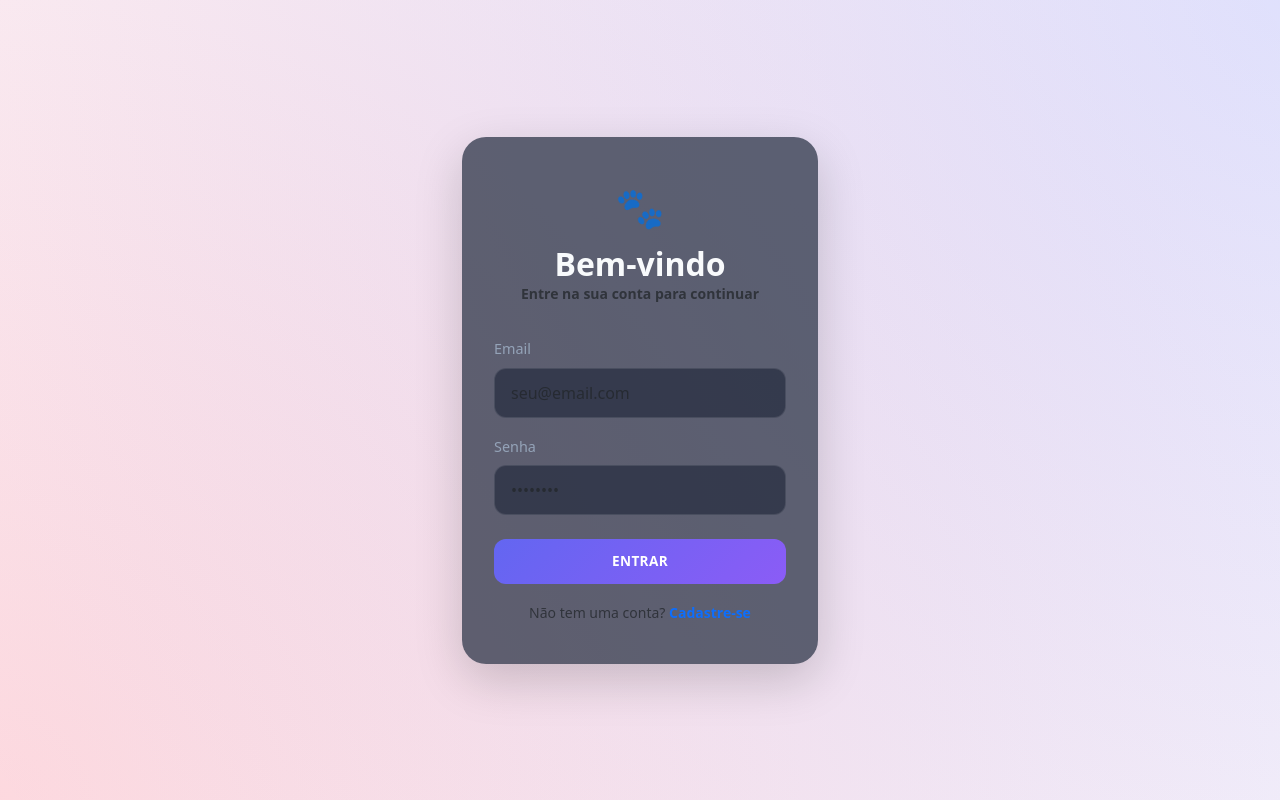
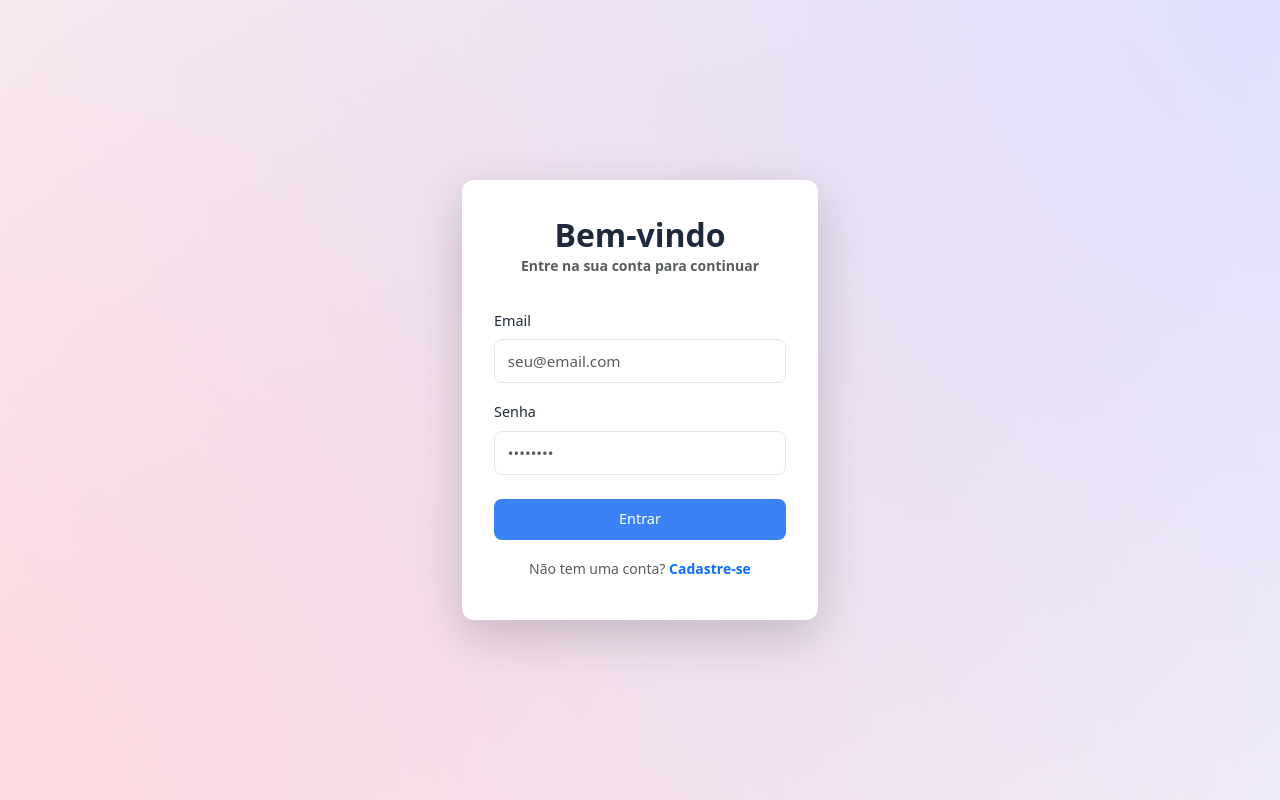
Before and after one commit to jeandouglasjr/manutencao_front, a React (Vite) app: page /login in a window 1280 px wide. Built offline with nearby package versions, Linux system fonts and the light colour scheme.

Commit message:
fix: delete icons

```diff
--- a/src/index.css
+++ b/src/index.css
@@ -1,211 +1,152 @@
-@import url('https://fonts.googleapis.com/css2?family=Outfit:wght@300;400;500;600;700&display=swap');
+@import url('https://fonts.googleapis.com/css2?family=Inter:wght@300;400;500;600;700&display=swap');
 
 :root {
-  --primary: #6366f1;
-  --primary-hover: #4f46e5;
-  --secondary: #f43f5e;
-  --accent: #8b5cf6;
-  --background: #0f172a;
-  --surface: rgba(30, 41, 59, 0.7);
-  --text: #f8fafc;
-  --text-muted: #94a3b8;
-  --border: rgba(255, 255, 255, 0.1);
-  --glass-bg: rgba(255, 255, 255, 0.05);
-  --glass-border: rgba(255, 255, 255, 0.1);
+  /* Modern Soft Professional Palette */
+  --primary: #3b82f6; /* Soft Blue */
+  --primary-hover: #2563eb;
+  --secondary: #64748b; /* Soft Slate */
+  --background: #f1f5f9; /* Soft Grey Background */
+  --surface: #ffffff;
+  --text-main: #1e293b; /* Deep Slate for text */
+  --text-muted: #64748b;
+  --border: #e2e8f0;
+  --success: #10b981;
+  --warning: #f59e0b;
+  --danger: #ef4444;
 
-  font-family: 'Outfit', system-ui, sans-serif;
-  color: var(--text);
+  font-family: 'Inter', system-ui, sans-serif;
+  color: var(--text-main);
   background-color: var(--background);
-  background-image:
-    radial-gradient(at 0% 0%, rgba(99, 102, 241, 0.15) 0px, transparent 50%),
-    radial-gradient(at 100% 100%, rgba(244, 63, 94, 0.15) 0px, transparent 50%);
-  background-attachment: fixed;
 }
 
 body {
   margin: 0;
   min-height: 100vh;
   -webkit-font-smoothing: antialiased;
+  background-attachment: fixed;
 }
 
-/* Glassmorphism Cards */
+/* Modern Minimalist Cards */
 .card {
   background: var(--surface) !important;
-  backdrop-filter: blur(12px);
-  -webkit-backdrop-filter: blur(12px);
   border: 1px solid var(--border) !important;
-  border-radius: 1.5rem !important;
-  color: var(--text) !important;
-  transition: transform 0.3s ease, box-shadow 0.3s ease;
-  overflow: hidden;
-}
-
-.card:hover {
-  transform: translateY(-5px);
-  box-shadow: 0 20px 25px -5px rgba(0, 0, 0, 0.3), 0 10px 10px -5px rgba(0, 0, 0, 0.04);
+  border-radius: 12px !important;
+  box-shadow: 0 1px 3px 0 rgba(0, 0, 0, 0.1), 0 1px 2px 0 rgba(0, 0, 0, 0.06) !important;
+  transition: all 0.2s ease;
 }
 
 .card-header {
-  background: rgba(255, 255, 255, 0.05) !important;
+  background: transparent !important;
   border-bottom: 1px solid var(--border) !important;
+  padding: 1.25rem 1.5rem !important;
   font-weight: 600 !important;
-  padding: 1.5rem !important;
+  color: var(--text-main) !important;
 }
 
-/* Modern Inputs */
+/* Refined Form Controls */
 .form-control, .form-select {
-  background: rgba(15, 23, 42, 0.5) !important;
+  background: #ffffff !important;
   border: 1px solid var(--border) !important;
-  border-radius: 0.75rem !important;
-  color: var(--text) !important;
-  padding: 0.75rem 1rem !important;
+  border-radius: 8px !important;
+  color: var(--text-main) !important;
+  padding: 0.6rem 0.8rem !important;
+  font-size: 0.95rem !important;
+}
+
+.form-control:focus, .form-select:focus {
+  border-color: var(--primary) !important;
+  box-shadow: 0 0 0 3px rgba(59, 130, 246, 0.1) !important;
+}
+
+.form-label {
+  color: var(--text-main);
+  font-weight: 500;
+  font-size: 0.9rem;
+  margin-bottom: 0.4rem;
+}
+
+/* Clean Buttons */
+.btn {
+  border-radius: 8px !important;
+  font-weight: 500 !important;
+  font-size: 0.9rem !important;
+  padding: 0.6rem 1.2rem !important;
   transition: all 0.2s ease !important;
 }
 
-.form-control:focus, .form-select:focus {
-  background: rgba(15, 23, 42, 0.8) !important;
-  border-color: var(--primary) !important;
-  box-shadow: 0 0 0 4px rgba(99, 102, 241, 0.2) !important;
-}
-
-.form-label {
-  color: var(--text-muted);
-  font-weight: 500;
-  margin-bottom: 0.5rem;
-  font-size: 0.9rem;
-}
-
-/* Premium Buttons */
-.btn {
-  border-radius: 0.75rem !important;
-  padding: 0.75rem 1.5rem !important;
-  font-weight: 600 !important;
-  transition: all 0.3s cubic-bezier(0.4, 0, 0.2, 1) !important;
-  text-transform: uppercase;
-  letter-spacing: 0.025em;
-  font-size: 0.85rem !important;
-}
-
 .btn-primary {
-  background: linear-gradient(135deg, var(--primary), var(--accent)) !important;
+  background-color: var(--primary) !important;
   border: none !important;
 }
 
-.btn-primary:hover {
-  filter: brightness(1.1);
-  transform: scale(1.02);
-  box-shadow: 0 10px 15px -3px rgba(99, 102, 241, 0.4);
-}
-
 .btn-success {
-  background: linear-gradient(135deg, #10b981, #059669) !important;
+  background-color: var(--success) !important;
   border: none !important;
 }
 
-.btn-warning {
-  background: linear-gradient(135deg, #f59e0b, #d97706) !important;
-  border: none !important;
-  color: white !important;
+.btn-outline-secondary {
+  border-color: var(--border) !important;
+  color: var(--secondary) !important;
 }
 
-.btn-danger {
-  background: linear-gradient(135deg, #ef4444, #dc2626) !important;
-  border: none !important;
-}
-
-/* Navbar Upgrade */
+/* Navbar */
 .navbar {
-  background: rgba(15, 23, 42, 0.8) !important;
-  backdrop-filter: blur(10px);
+  background: #ffffff !important;
   border-bottom: 1px solid var(--border);
-  padding: 1rem 0 !important;
+  box-shadow: 0 1px 2px 0 rgba(0, 0, 0, 0.05);
 }
 
 .navbar-brand {
   font-weight: 700 !important;
-  font-size: 1.5rem !important;
-  background: linear-gradient(135deg, var(--primary), var(--accent));
-  -webkit-background-clip: text;
-  background-clip: text;
-  -webkit-text-fill-color: transparent;
+  color: var(--primary) !important;
 }
 
 .nav-link {
-  color: var(--text-muted) !important;
+  color: var(--secondary) !important;
   font-weight: 500 !important;
-  margin: 0 0.5rem;
-  transition: color 0.2s ease !important;
+  font-size: 0.95rem;
 }
 
 .nav-link:hover, .nav-link.active {
-  color: var(--text) !important;
+  color: var(--primary) !important;
 }
 
-/* Modern Tables */
+/* Professional Tables */
 .table {
-  color: var(--text) !important;
-  border-collapse: separate !important;
-  border-spacing: 0 0.5rem !important;
+  color: var(--text-main) !important;
+  margin-bottom: 0 !important;
 }
 
 .table thead th {
-  background: transparent !important;
-  border: none !important;
-  color: var(--text-muted) !important;
+  background-color: #f8fafc !important;
+  color: var(--secondary) !important;
   font-weight: 600 !important;
   text-transform: uppercase;
-  font-size: 0.75rem !important;
-  letter-spacing: 0.05em;
+  font-size: 0.8rem !important;
+  letter-spacing: 0.025em;
   padding: 1rem !important;
-}
-
-.table tbody tr {
-  background: var(--glass-bg) !important;
-  transition: all 0.2s ease;
-}
-
-.table tbody tr:hover {
-  background: rgba(255, 255, 255, 0.08) !important;
-  transform: scale(1.002);
+  border-bottom: 1px solid var(--border) !important;
 }
 
 .table td {
-  border: none !important;
-  padding: 1.25rem 1rem !important;
+  padding: 1rem !important;
+  border-color: var(--border) !important;
   vertical-align: middle !important;
 }
 
-.table td:first-child {
-  border-top-left-radius: 1rem !important;
-  border-bottom-left-radius: 1rem !important;
+/* Utility Animations */
+.animate-fade-in {
+  animation: fadeIn 0.4s ease-out forwards;
 }
 
-.table td:last-child {
-  border-top-right-radius: 1rem !important;
-  border-bottom-right-radius: 1rem !important;
+@keyframes fadeIn {
+  from { opacity: 0; transform: translateY(5px); }
+  to { opacity: 1; transform: translateY(0); }
 }
 
 /* Badges */
 .badge {
-  padding: 0.5em 0.8em !important;
-  border-radius: 0.5rem !important;
-  font-weight: 600 !important;
+  font-weight: 500 !important;
+  border-radius: 9999px !important;
+  padding: 0.4rem 0.8rem !important;
 }
-
-/* Animation Utilities */
-@keyframes fadeIn {
-  from { opacity: 0; transform: translateY(10px); }
-  to { opacity: 1; transform: translateY(0); }
-}
-
-.animate-fade-in {
-  animation: fadeIn 0.5s ease forwards;
-}
-
-/* Responsive Overrides */
-@media (max-width: 768px) {
-  .btn {
-    width: 100%;
-    margin-bottom: 0.5rem;
-  }
-}
--- a/src/pages/Animal.jsx
+++ b/src/pages/Animal.jsx
@@ -147,7 +147,7 @@ const Animal = () => {
       <Container className="my-5 animate-fade-in">
         <Row className="mb-4 align-items-center">
           <Col md={8}>
-            <h1 className="fw-bold mb-0">🐶 Catálogo de Animais</h1>
+            <h1 className="fw-bold mb-0">Catálogo de Animais</h1>
             <p className="text-muted">Acompanhe e gerencie os pets disponíveis para adoção.</p>
           </Col>
           <Col md={4} className="text-md-end">
--- a/src/pages/EditarAnimal.jsx
+++ b/src/pages/EditarAnimal.jsx
@@ -137,8 +137,8 @@ const EditarAnimal = () => {
       <Row className="justify-content-md-center">
         <Col md={10} lg={8}>
           <Card className="shadow-lg">
-            <Card.Header className="bg-warning text-dark">
-              <h2 className="mb-0">Editar Animal: **{animal.nome || "ID " + id}** 📝</h2>
+            <Card.Header className="bg-transparent border-0 pb-0">
+              <h2 className="fw-bold mb-0">Editar Animal: {animal.nome || "ID " + id}</h2>
             </Card.Header>
             <Card.Body>
               {status.error && <Alert variant="danger">{status.error}</Alert>}
--- a/src/pages/EditarHistorico_Adocao.jsx
+++ b/src/pages/EditarHistorico_Adocao.jsx
@@ -122,8 +122,8 @@ const EditarHistoricoAdocao = () => {
       <Row className="justify-content-md-center">
         <Col md={10} lg={8}>
           <Card className="shadow-lg">
-            <Card.Header className="bg-warning text-dark">
-              <h2 className="mb-0">Editar Histórico de Adoção 📝</h2>
+            <Card.Header className="bg-transparent border-0 pb-0">
+              <h2 className="fw-bold mb-0">Editar Histórico de Adoção</h2>
             </Card.Header>
             <Card.Body>
               {status.error && <Alert variant="danger">{status.error}</Alert>}
--- a/src/pages/EditarUsuario.jsx
+++ b/src/pages/EditarUsuario.jsx
@@ -238,7 +238,7 @@ const EditarUsuario = () => {
           <Card className="shadow-lg p-3">
             <Card.Header className="bg-transparent border-0 pb-0">
               <h2 className="fw-bold mb-0">
-                Editar Usuário: <span className="text-primary">{usuario.nome || "ID " + id}</span> 📝
+                Editar Usuário: <span className="text-primary">{usuario.nome || "ID " + id}</span>
               </h2>
               <p className="text-muted small">Atualize as informações cadastrais e endereços do usuário.</p>
             </Card.Header>
@@ -392,9 +392,8 @@ const EditarUsuario = () => {
                             variant="outline-danger"
                             onClick={() => removeEndereco(index)}
                             size="sm"
-                            title="Remover endereço"
                           >
-                            🗑️
+                            Remover
                           </Button>
                         )}
                       </Col>
--- a/src/pages/Historico_Adocao.jsx
+++ b/src/pages/Historico_Adocao.jsx
@@ -134,7 +134,7 @@ const HistoricoAdocao = () => {
       <Container className="my-5 animate-fade-in">
         <Row className="mb-4 align-items-center">
           <Col md={8}>
-            <h1 className="fw-bold mb-0">📜 Histórico de Adoções</h1>
+            <h1 className="fw-bold mb-0">Histórico de Adoções</h1>
             <p className="text-muted">Registro detalhado de todos os processos de adoção concluídos.</p>
           </Col>
           <Col md={4} className="text-md-end">
--- a/src/pages/Login.jsx
+++ b/src/pages/Login.jsx
@@ -55,7 +55,6 @@ const Login = () => {
           <Col md={6} lg={4}>
             <Card className="border-0 shadow-lg p-3">
               <Card.Header className="bg-transparent border-0 text-center pb-0">
-                <div className="fs-1 mb-2">🐾</div>
                 <h2 className="fw-bold mb-0">Bem-vindo</h2>
                 <p className="text-muted small">Entre na sua conta para continuar</p>
               </Card.Header>
--- a/src/pages/NovoAnimal.jsx
+++ b/src/pages/NovoAnimal.jsx
@@ -77,8 +77,8 @@ const NovoAnimal = () => {
       <Row className="justify-content-md-center">
         <Col md={10} lg={8}>
           <Card className="shadow-lg">
-            <Card.Header className="bg-primary text-white">
-              <h2 className="mb-0">Cadastrar Novo Animal 🐾</h2>
+            <Card.Header className="bg-transparent border-0 pb-0">
+              <h2 className="fw-bold mb-0">Cadastrar Novo Animal</h2>
             </Card.Header>
             <Card.Body>
               {status.error && <Alert variant="danger">{status.error}</Alert>}
--- a/src/pages/NovoUsuario.jsx
+++ b/src/pages/NovoUsuario.jsx
@@ -111,8 +111,8 @@ const NovoUsuario = () => {
       <Row className="justify-content-md-center">
         <Col md={10} lg={8}>
           <Card className="shadow-lg">
-            <Card.Header className="bg-primary text-white">
-              <h2 className="mb-0">Cadastrar Novo Usuário 🐾</h2>
+            <Card.Header className="bg-transparent border-0 pb-0">
+              <h2 className="fw-bold mb-0">Cadastrar Novo Usuário</h2>
             </Card.Header>
             <Card.Body>
               {status.error && <Alert variant="danger">{status.error}</Alert>}
--- a/src/pages/Usuario.jsx
+++ b/src/pages/Usuario.jsx
@@ -144,7 +144,7 @@ const Usuario = () => {
       <Container className="my-5 animate-fade-in">
         <Row className="mb-4 align-items-center">
           <Col md={8}>
-            <h1 className="fw-bold mb-0">🐾 Lista de Usuários</h1>
+            <h1 className="fw-bold mb-0">Lista de Usuários</h1>
             <p className="text-muted">Gerencie os acessos e permissões do sistema.</p>
           </Col>
           <Col md={4} className="text-md-end">
```
Also changed, not shown: src/pages/Home.jsx (+7 -14 lines).
